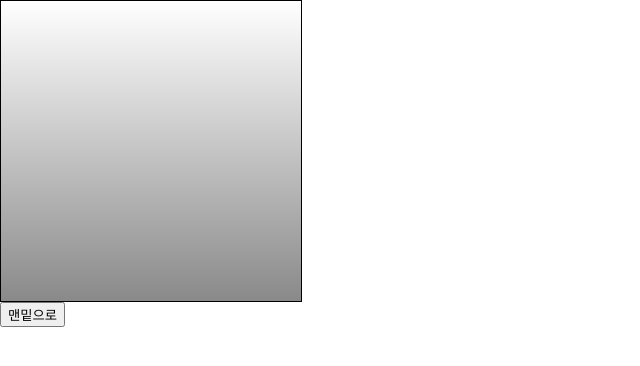
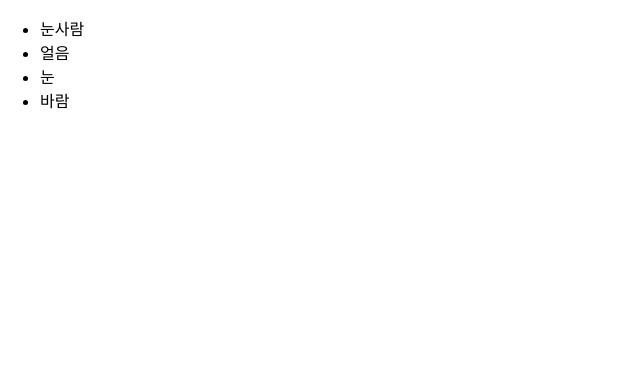
Before and after one commit to NyeongB/react_study, a React (Create React App) app in the folder hello-react/: page / in a window 1280 px wide. Shown: the top 366 px of the page, without its empty margins (0-640 px from the left). Built offline with nearby package versions, Linux system fonts and the light colour scheme.

Commit message:
Component Array

```diff
--- a/hello-react/src/App.js
+++ b/hello-react/src/App.js
@@ -1,15 +1,11 @@
 import React, { Component } from 'react';
-import ScrollBox from "./ScrollBox";
-
+import IterationSample from "./IterationSample";
 
 class App extends Component {
   render() {
     return (
       <div>
-        <ScrollBox ref={(ref)=>this.ScrollBox=ref}/>
-        <button onClick={()=> this.ScrollBox.scrollToBottom()}>
-          맨밑으로
-        </button>
+        <IterationSample/>
       </div>
     );
   }
--- /dev/null
+++ b/hello-react/src/IterationSample.js
@@ -0,0 +1,10 @@
+import React from 'react';
+
+const IterationSample = () => {
+
+    const names = ['눈사람', '얼음', '눈','바람'];
+    const nameList = names.map(name=><li>{name}</li>);
+    return <ul>{nameList}</ul>
+};
+
+export default IterationSample;
```
Also changed, not shown: 1 other file (tests, documents, lock files or other folders).
